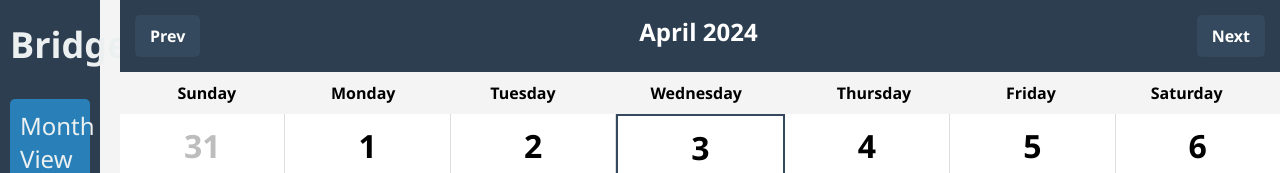
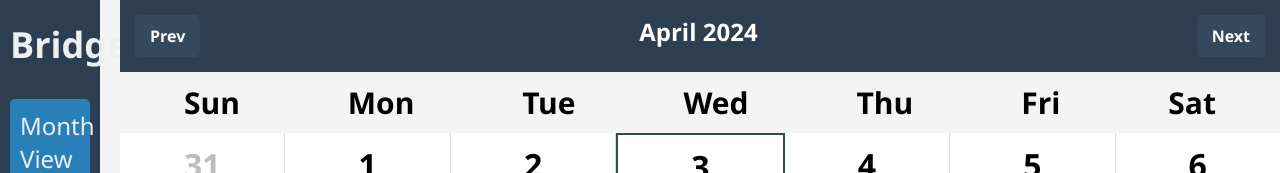
Before and after one commit to jonliu03/Ger-i, a React (Create React App) app: page / in a window 1280 px wide. Shown: the top 173 px of the page. Built offline with nearby package versions, Linux system fonts and the light colour scheme; no server answers.

Commit message:
Configured sizing for days of week

```diff
--- a/src/views/CalendarViews.css
+++ b/src/views/CalendarViews.css
@@ -40,6 +40,7 @@
 .days-of-week {
   font-weight: bold;
   margin: 10px;
+  font-size: 30px;
 }
 
 .event-list {
--- a/src/views/MonthView.js
+++ b/src/views/MonthView.js
@@ -58,7 +58,7 @@ const MonthView = () => {
   }, [selectedDay, currentMonth]);
 
   const renderDaysOfWeek = () => {
-    const dateFormat = "EEEE";
+    const dateFormat = "E";
     const days = [];
     let startDate = startOfWeek(new Date());
 
```
